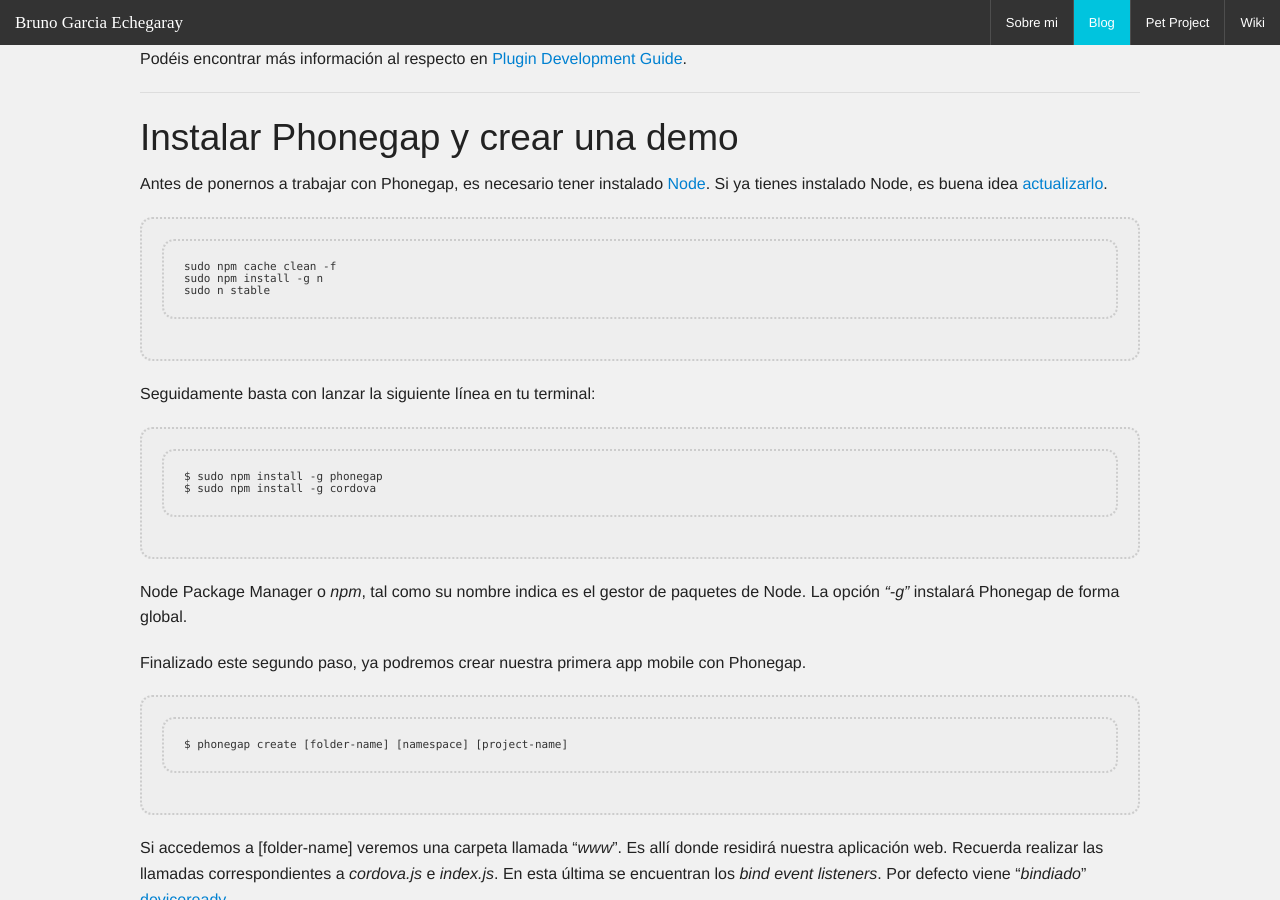
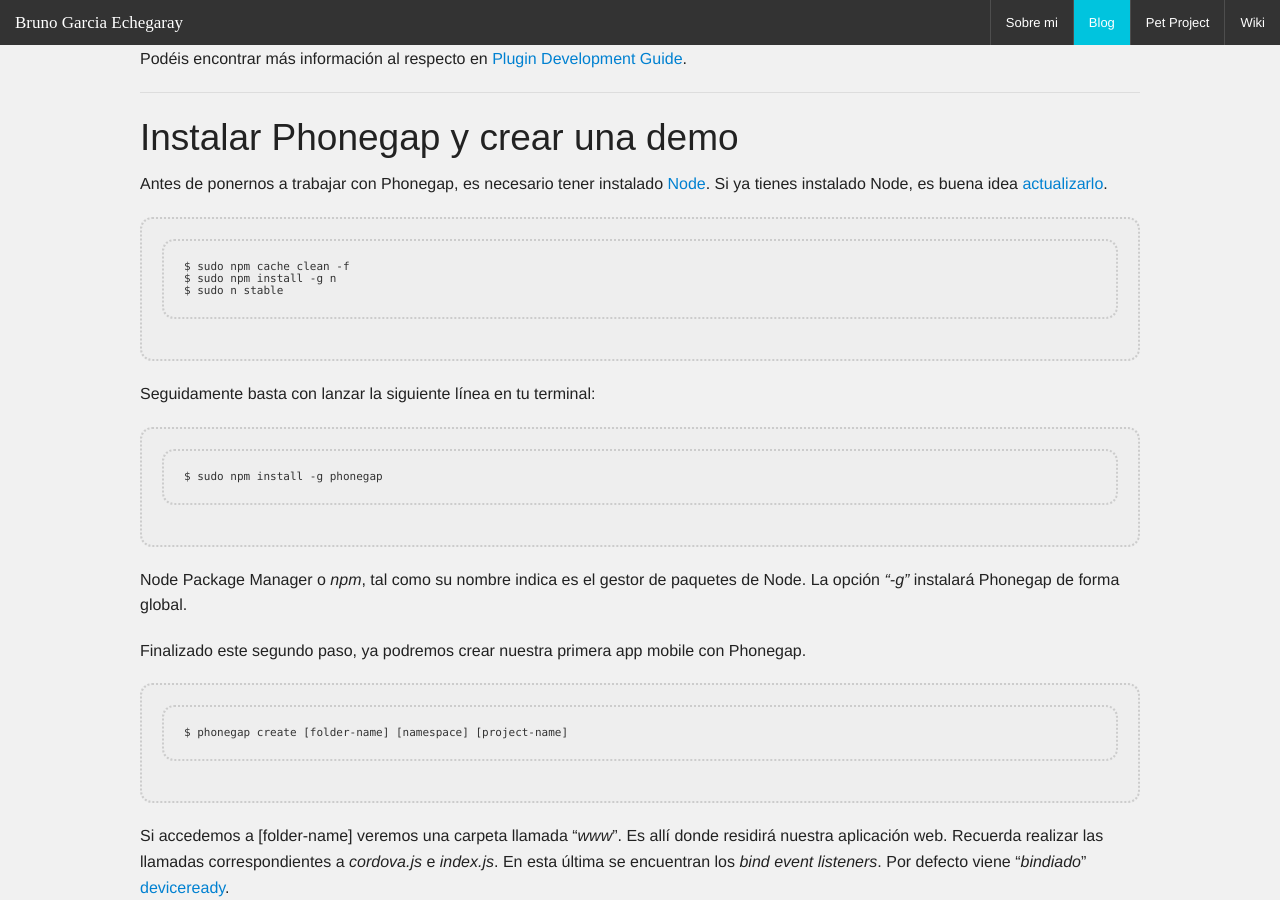
Before and after one commit to brunogarcia/portfolio-jekyll, a Jekyll site: the page built from _posts/2014-10-18-phonegap-workshop.markdown, in a window 1280 px wide and 900 px high, scrolled down 2974 px. Built offline with Jekyll 4.4.1, drawn with Linux system fonts in a browser that asks for light colours; Markdown is read by kramdown in place of the engine named in the settings.

Commit message:
Phonegap errata

```diff
--- a/_posts/2014-10-18-phonegap-workshop.markdown
+++ b/_posts/2014-10-18-phonegap-workshop.markdown
@@ -76,14 +76,13 @@
 
 Antes de ponernos a trabajar con Phonegap, es necesario tener instalado [Node](http://nodejs.org/download/). Si ya tienes instalado Node, es buena idea [actualizarlo](http://davidwalsh.name/upgrade-nodejs).
 
-	sudo npm cache clean -f
-	sudo npm install -g n
-	sudo n stable
+	$ sudo npm cache clean -f
+	$ sudo npm install -g n
+	$ sudo n stable
 
 Seguidamente basta con lanzar la siguiente línea en tu terminal:
 
 	$ sudo npm install -g phonegap
-	$ sudo npm install -g cordova
 
 Node Package Manager o _npm_, tal como su nombre indica es el gestor de paquetes de Node. La opción _"-g"_ instalará Phonegap de forma global.
 
```
Also changed, not shown: 2 other files.
